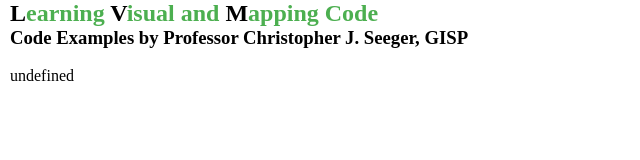
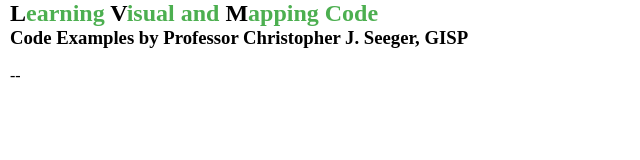
Before and after one commit to profSeeger/LVM-Code, a plain HTML site: page index.html in a window 1280 px wide. Shown: the full height of the page, 0-640 px from the left. Drawn offline with nearby package versions, Linux system fonts and the light colour scheme; no server answers.

Commit message:
Update index.html

```diff
--- a/index.html
+++ b/index.html
@@ -28,11 +28,13 @@
             y = x.split("?")
 
 
-            if (y[1] !== '') {
+            if (y.length > 1 ) {
                 document.getElementById("LVM_result").innerHTML =y[1];
                 //add to counter
                 //load code and replace this page
             }else {
+
+               // $('body').appe
                   $("#LVM_result").load("https://indicator.extension.iastate.edu/projects/tasksheets/lvmCode.php");
             }
 
@@ -44,13 +46,13 @@
 </head>
 
 <body>
+
     <h2>L<span class="greenText">earning</span> V<span class="greenText">isual and </span>M<span class="greenText">apping Code</span></h2>
     <h3>Code Examples by Professor Christopher J. Seeger, GISP</h3>
     <br>
 
     <div id="LVM_result">--</div>
 
-
 </body>
 
 </html>
```
